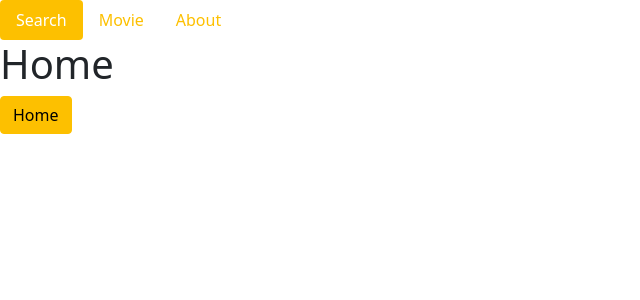
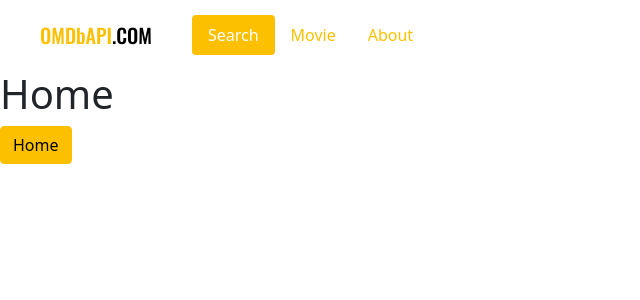
Before and after one commit to BlackMaka/vue-movie, a Vue app: page /movie in a window 1280 px wide. Shown: the top 300 px of the page, without its empty margins (0-640 px from the left). Built offline with nearby package versions, Linux system fonts and the light colour scheme.

Commit message:
로고, 헤더, 폰트 스타일 지징

```diff
--- a/index.html
+++ b/index.html
@@ -6,6 +6,16 @@
   <meta name="viewport" content="width=device-width, initial-scale=1.0">
   <title>Webpack project!</title>
   <link rel="stylesheet" href="https://cdn.jsdelivr.net/npm/reset-css@5.0.1/reset.min.css">
+  <link rel="preconnect" href="https://fonts.googleapis.com">
+  <link rel="preconnect" href="https://fonts.gstatic.com" crossorigin>
+  <!-- oswald roboto google font -->
+  <link href="https://fonts.googleapis.com/css2?family=Oswald:wght@500&family=Roboto:ital,wght@0,700;1,400&display=swap" rel="stylesheet">
+  <style>
+    body{
+      line-height: 1.4;
+      font-family: "Roboto", sans-serif;
+    }
+  </style>
 </head>
 <body>
   <div id="app"></div>
--- a/src/components/Header.vue
+++ b/src/components/Header.vue
@@ -1,5 +1,6 @@
 <template>
   <header>
+    <Logo />
     <div class="nav nav-pills">
       <div
         class="nav-item"
@@ -19,7 +20,11 @@
 </template>
 
 <script>
+import Logo from '~/components/Logo'
 export default {
+  components:{
+    Logo
+  },
   data(){
     return{
       navigations:[
@@ -41,6 +46,14 @@
 }
 </script>
 
-<style>
-
+<style lang="scss" scoped>
+header{
+  height: 70px;
+  padding: 0 40px;
+  display: flex;
+  align-items: center;
+  .logo{
+    margin-right: 40px;
+  }
+}
 </style>
--- /dev/null
+++ b/src/components/Logo.vue
@@ -0,0 +1,29 @@
+<template>
+  <RouterLink
+    to="/"
+    class="logo">
+    <span>OMDbAPI</span>.COM
+  </RouterLink>
+</template>
+
+<script>
+export default {
+
+}
+</script>
+
+<style lang="scss" scoped>
+@import "~/scss/main.scss";
+.logo{
+    font-family: "Oswald", sans-serif;
+    font-size: 20px;
+    color: $black;
+    text-decoration: none;
+    &:hover{
+        color:$black;
+    }
+    span{
+        color:$primary
+    }
+}
+</style>
```
